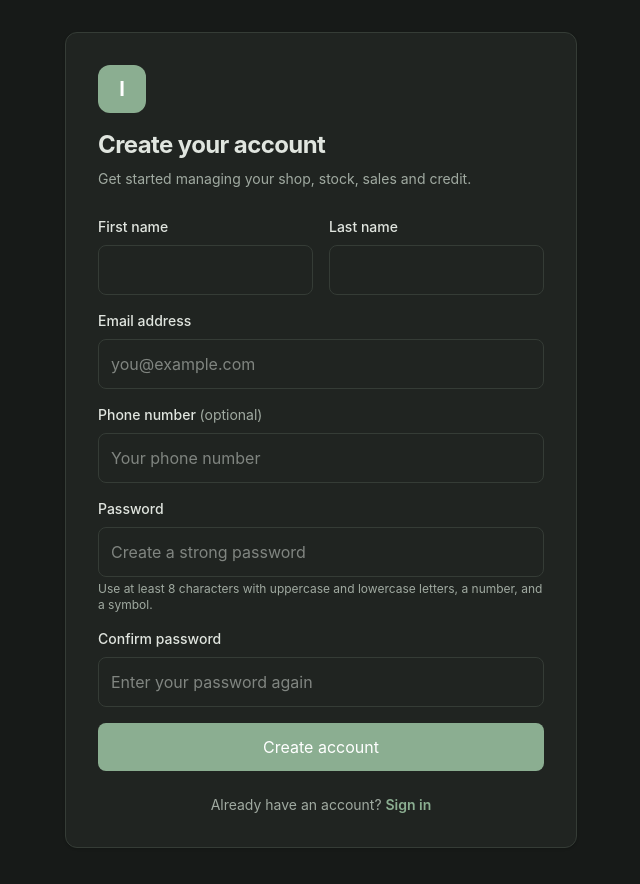
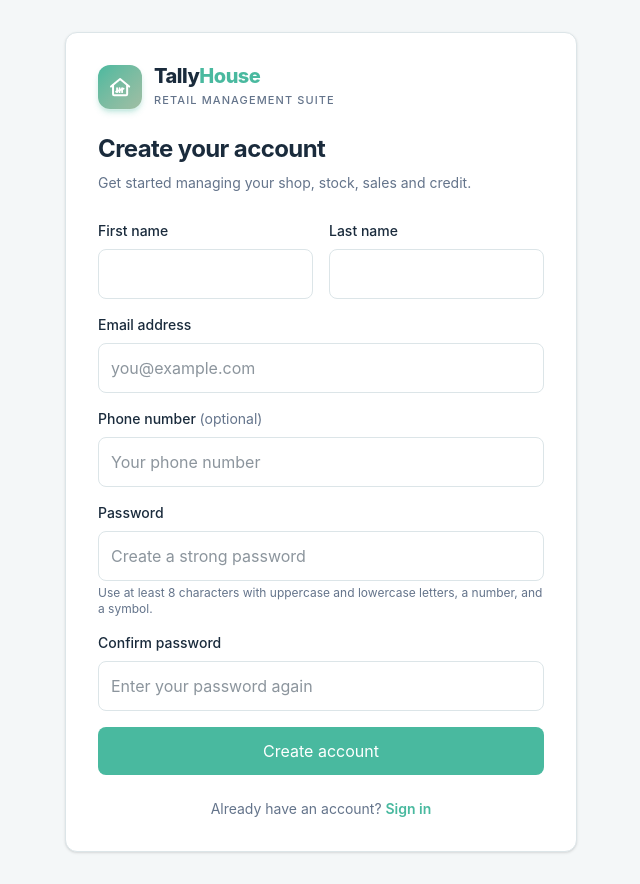
Before and after one commit to GoldenFayv/inventory, a React (Vite) app: page /register in a window 1280 px wide. Shown: the whole page, without its empty margins (319-959 px from the left). Built offline with nearby package versions, Linux system fonts and the light colour scheme; no server answers.

Commit message:
Update TallyHouse app favicon

```diff
--- a/index.html
+++ b/index.html
@@ -2,7 +2,7 @@
 <html lang="en">
   <head>
     <meta charset="UTF-8" />
-    <link rel="icon" type="image/svg+xml" href="/favicon.svg" />
+    <link rel="icon" href="/favicon.ico" sizes="any" />
     <meta name="viewport" content="width=device-width, initial-scale=1.0" />
     <title>TallyHouse</title>
   </head>
--- a/src/features/auth/RegistrationPage.tsx
+++ b/src/features/auth/RegistrationPage.tsx
@@ -4,6 +4,7 @@ import axios from "axios";
 
 import { useAuth } from "../../app/AuthProvider";
 import type { RegisterCredentials } from "../../types/auth.types";
+import Logo from "../../components/layout/LogoMark";
 
 type RegistrationField =
   | "first_name"
@@ -103,7 +104,8 @@ export default function RegisterPage() {
     }
   }
 
-  const inputClass = "w-full rounded-input border border-border bg-surface px-3 py-3 text-base text-text outline-none focus-visible:ring-2 focus-visible:ring-primary";
+  const inputClass =
+    "w-full rounded-input border border-border bg-surface px-3 py-3 text-base text-text outline-none focus-visible:ring-2 focus-visible:ring-primary";
 
   function fieldError(field: RegistrationField) {
     return errors[field] ? (
@@ -117,9 +119,7 @@ export default function RegisterPage() {
     <main className="flex min-h-screen items-center justify-center bg-background px-4 py-8">
       <section className="w-full max-w-lg rounded-card border border-border bg-surface p-6 shadow-sm sm:p-8">
         <div className="mb-7">
-          <div className="mb-4 flex size-12 items-center justify-center rounded-xl bg-primary text-xl font-bold text-white">
-            I
-          </div>
+          <Logo tagline="Retail Management Suite" className="mb-6" />
 
           <h1 className="text-2xl font-bold tracking-tight text-text">
             Create your account
--- a/src/styles/theme.css
+++ b/src/styles/theme.css
@@ -2,23 +2,25 @@
 
 @theme {
   /* Primary accent: muted sage green */
-  --color-primary: #8BAE91;
+  --color-primary: #49B99F;
   --color-primary-hover: #A0BEA4;
-  --color-primary-light: #29382D;
+  --color-primary-light: #E5F5F0;
 
   /* Dark, low-glare surfaces */
-  --color-background: #171A18;
-  --color-surface: #202421;
-  --color-border: #353C36;
+  --color-background: #F4F7F8;
+  --color-surface: #FFFFFF;
+  --color-border: #DCE5E8;
 
   /* Readable, softened typography */
-  --color-text: #E0E5DF;
-  --color-text-muted: #A0AAA1;
+  --color-text: #1A2B3C;
+  --color-text-muted: #64748B;
 
   /* Muted semantic colors */
   --color-success: #8DBB96;
   --color-warning: #D6B779;
   --color-danger: #E19A95;
+  --color-secondary: #3A89C3;
+
 
   --radius-card: 12px;
   --radius-input: 8px;
```
Also changed, not shown: 1 other file (tests, documents, lock files or other folders).
